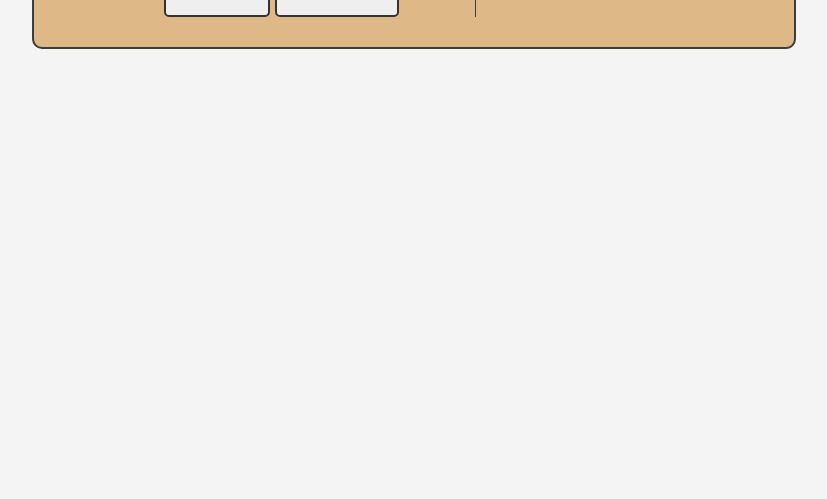
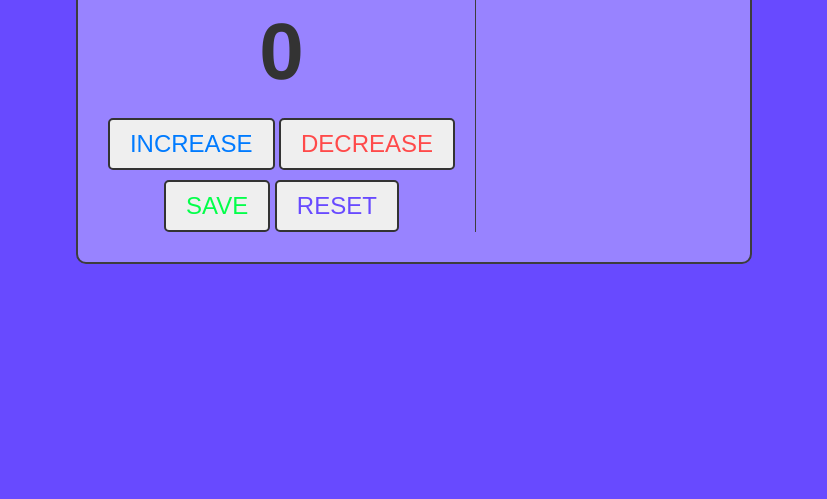
Before and after one commit to Ferdus615/js-project, a plain HTML site: page counter-app/index.html in a window 1280 px wide. Shown: the part 341-840 px from the top of the page, without its empty margins (226-1053 px from the left). Before the commit the page ends 800 px from the top, so only its background shows below. Drawn offline with Linux system fonts and the light colour scheme.

Commit message:
counter app css update

```diff
--- a/counter-app/style.css
+++ b/counter-app/style.css
@@ -4,6 +4,12 @@ body {
   margin: 0;
   padding: 20px;
   text-align: center;
+  background-color: #684aff;
+
+  display: flex;
+  justify-content: center;
+  align-items: center;
+  height: 100vh;
 }
 
 .container {
@@ -15,7 +21,7 @@ body {
   border-radius: 10px;
   padding: 30px;
 
-  background-color: burlywood;
+  background-color: #9883ff;
 }
 
 .left {
```
